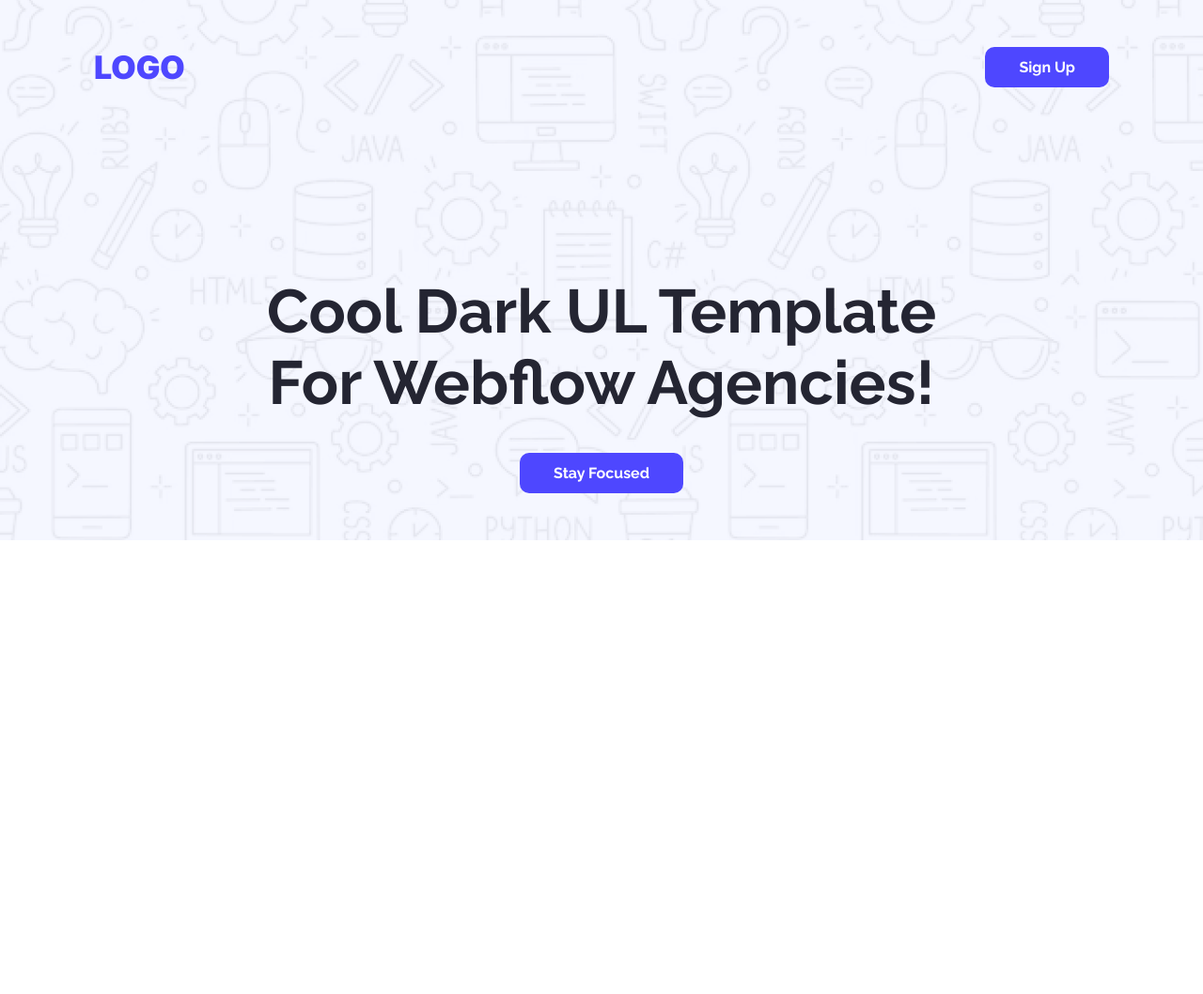
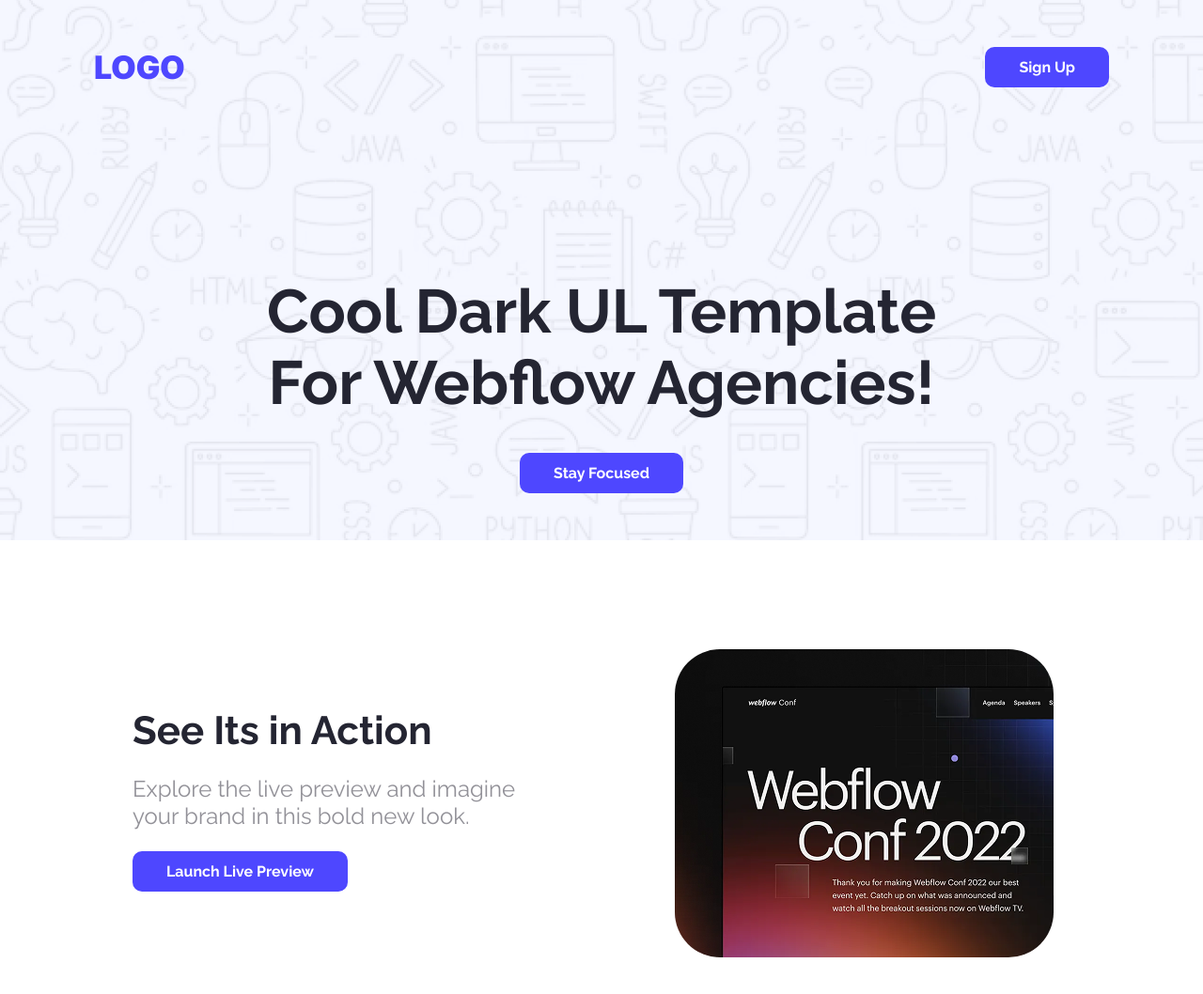
Before and after one commit to ruhulaminn1316/B12Assignment-01, a plain HTML site: page index.html in a window 1280 px wide. Shown: the whole page at 94% size. Before the commit the page ends 800 px from the top, so only its background shows below. Drawn offline with Linux system fonts and the light colour scheme.

Commit message:
action=section/main section part-01 done

```diff
--- a/index.html
+++ b/index.html
@@ -31,7 +31,7 @@
 </ul>
 </nav>
 
-<div class="banner-contant">
+<div class="banner-content">
 <h2 class="banner-content-h2">Cool Dark UL Template For Webflow Agencies! </h2>
 <button class="btn-primary raleway-fonts">Stay Focused</button>
 </div>
@@ -40,7 +40,19 @@
 
      <!-- main Section -->
       <main>
+<section class="action-section">
+    <div class="action-section-content">
+        <div class="">
+            <h2 class="action-h2">See Its in Action</h2>
+            <p class="action-p">Explore the live preview and imagine your brand in this bold new look.</p>
+            <button class="btn-primary raleway-fonts">Launch Live Preview
 
+            </button>
+
+        </div>
+        <img class="action-img" src="./images/wc-mini.png" alt="">
+    </div>
+</section>
       </main>
 
 
--- a/styles/styles.css
+++ b/styles/styles.css
@@ -16,6 +16,7 @@
 /* banner section */
 .header-section{
     background-image: url(../images/Hero-bg.png);
+    max-width: 1440px;
 }
 .banner-section-nav{
     display: flex;
@@ -49,7 +50,7 @@ nav ul li a{
 
 }
 
-.banner-contant{
+.banner-content{
     text-align: center;
     padding: 0px 250px;
     padding-bottom: 50px;
@@ -60,3 +61,31 @@ font-weight: 700;
 color: #242532;
 padding-bottom: 37px;
 }
+
+
+
+/* section-02 main section/Action section  */
+.action-section{
+    margin: 116px 159px 116px 141px;
+}
+.action-section-content{
+display: flex;
+justify-content: space-between;
+}
+.action-h2{
+    font-size: 42px;
+    font-weight: 700;
+    color: #242532;
+    padding-top: 62px;
+    padding-bottom: 23px;
+}
+.action-p{
+    font-size: 24px;
+    padding-right: 150px;
+    margin-bottom: 23px;
+    color:rgb(37, 36, 50, 0.5) ;
+}
+.action-img{
+    border-radius: 48px;
+
+}
```
